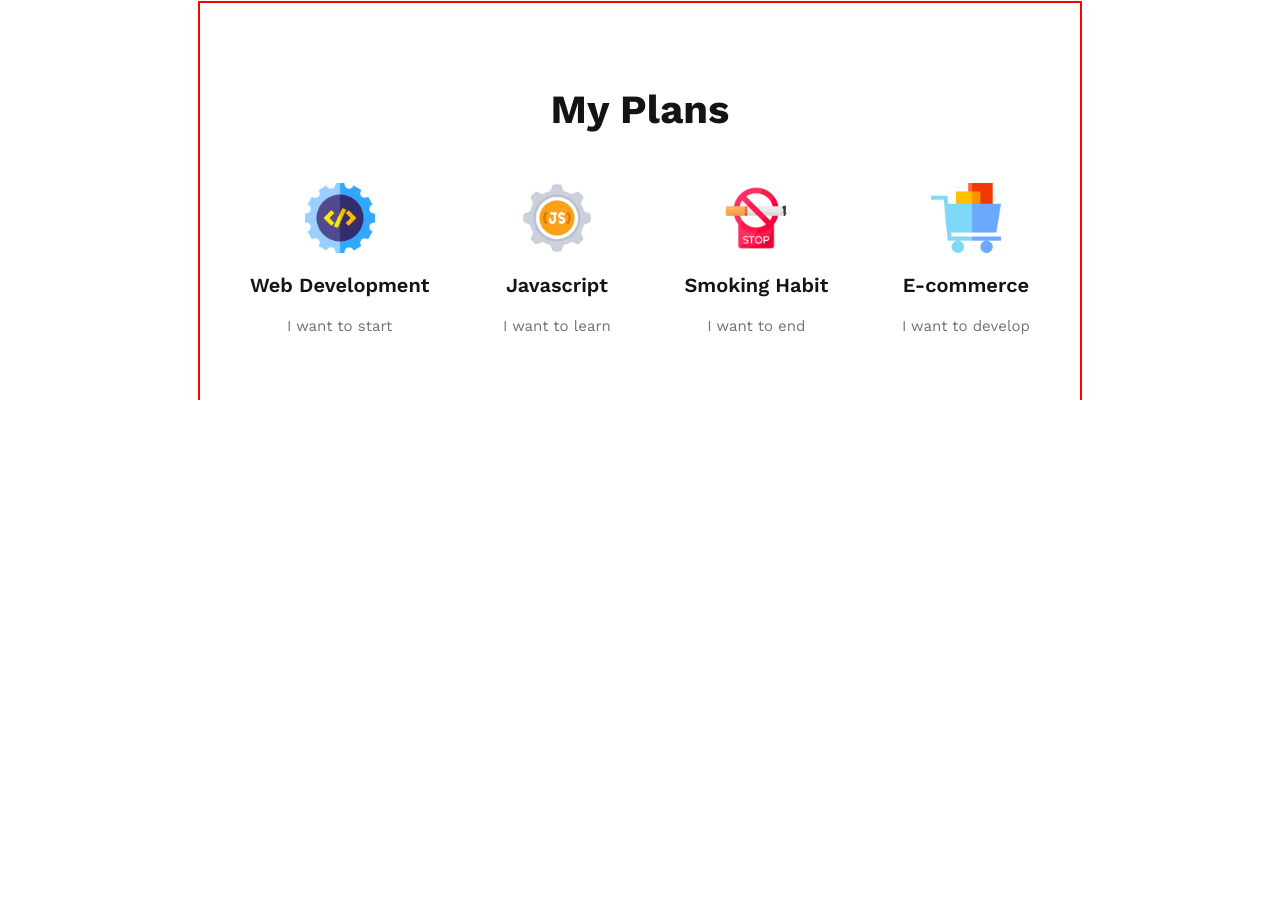
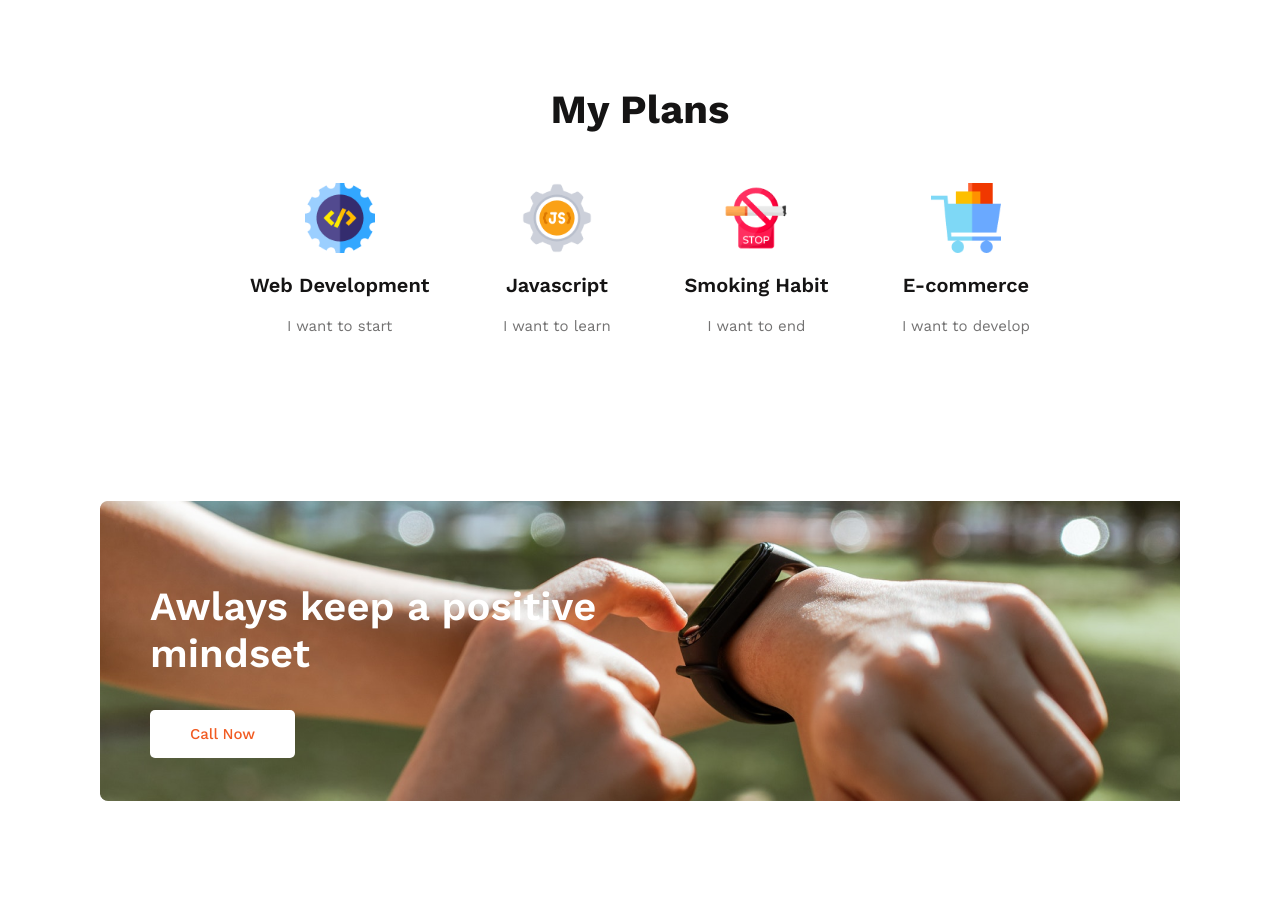
Before and after one commit to Mahin-ux/parctice-html-css, a plain HTML site: page index.html in a window 1280 px wide. Shown: the part 1417-2325 px from the top of the page. Before the commit the page ends 1817 px from the top, so only its background shows below. Drawn offline with nearby package versions, Linux system fonts and the light colour scheme.

Commit message:
added more codes and styles

```diff
--- a/index.html
+++ b/index.html
@@ -75,7 +75,12 @@
             </div>
      </section>
      <!-- section 4 -->
-
+      <section class="sec-4">
+            <div class="sec-4-container">
+                <h2 class="sec-4-title">Awlays keep a positive mindset</h2>
+                <button class="sec-4-button">Call Now</button>
+            </div>
+      </section>
 </body>
 
 </html>
--- a/style.css
+++ b/style.css
@@ -93,7 +93,6 @@ body {
 /* sec-3 related styles */
 .sec-3 {
     margin: 70px 200px 0px 200px;
-    outline: 2px solid red;
     padding: 50px;
 }
 
@@ -135,4 +134,36 @@ body {
     font-size: 15px;
     font-weight: 400;
 }
+
 /* sec-4 related styles */
+.sec-4 {
+    margin: 0px;
+    padding: 100px;
+}
+
+.sec-4-container {
+    background-image: url("images/watch.png");
+    background-repeat: no-repeat;
+    padding: 50px;
+}
+
+.sec-4-title {
+    color: #FFF;
+    font-family: "Work Sans";
+    font-size: 40px;
+    font-weight: 600;
+    margin-right: 500px;
+}
+
+.sec-4-button {
+    border-radius: 5px;
+    background: #FFF;
+    padding: 15px 40px;
+    border: none;
+    color: #F15B22;
+    text-align: center;
+    font-family: "Work Sans";
+    font-size: 15px;
+    font-style: normal;
+    font-weight: 500;
+}
```
